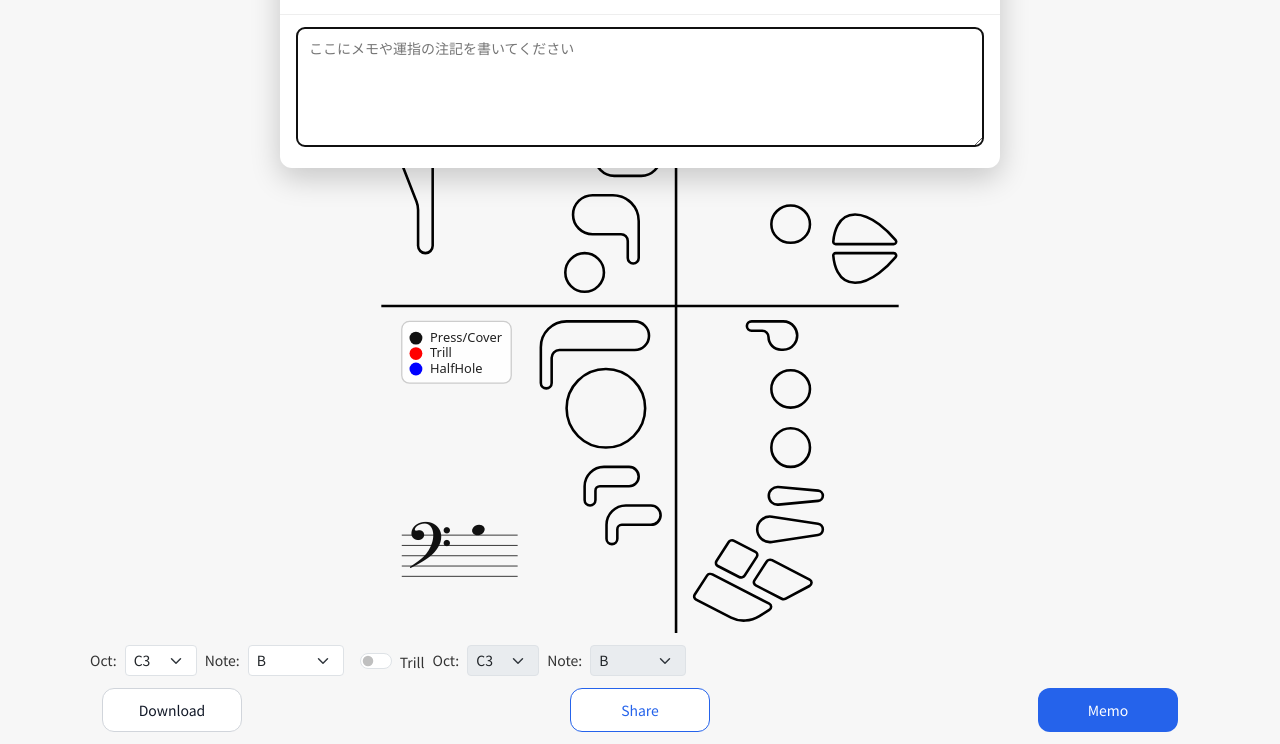
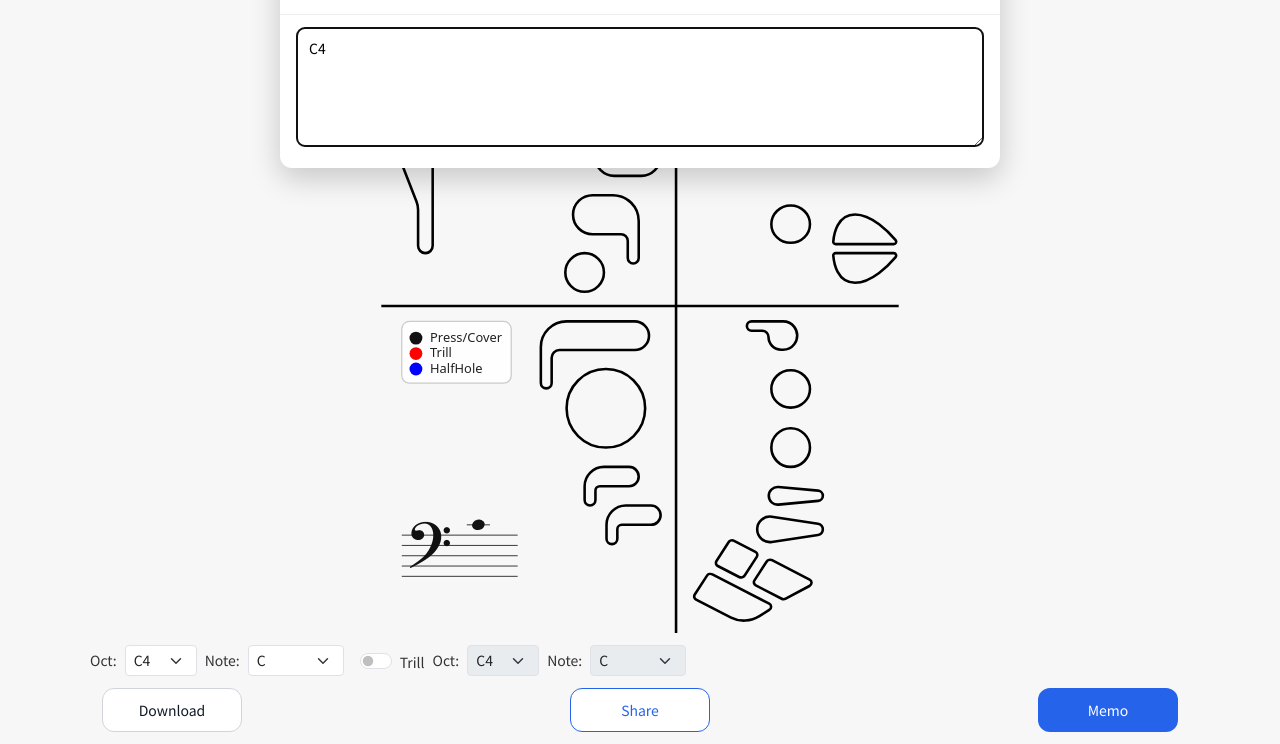
Before and after one commit to okawahiroto/bassoon-fingering-app, a plain HTML site: page index.html in a window 1280 px wide. Both pictures are taken after a click on the button "Memo". Shown: the part 56-800 px from the top of the page. Drawn offline with nearby package versions, Linux system fonts and the light colour scheme.

Commit message:
音名の初期値設定、Memoの挙動変更

```diff
--- a/app.js
+++ b/app.js
@@ -77,8 +77,38 @@
     if (!(textModal instanceof HTMLElement)) return;
     textModal.hidden = false;
     const saved = getSavedText();
+    // 現在の音名 + オクターブを初期値として用意（Trill ON時はハイフンで連結）
+    const formatNoteWithOct = (label, octNum) => {
+      const parts = String(label || '').split('/')
+        .map((s) => (s || '').trim())
+        .filter(Boolean);
+      return parts.map((p) => `${p}${octNum}`).join('/');
+    };
+    const buildInitialFromSelections = () => {
+      let base = '';
+      if (octaveSelect instanceof HTMLSelectElement && noteSelect instanceof HTMLSelectElement) {
+        const oct = parseInt(octaveSelect.value, 10);
+        const noteLabel = noteSelect.options[noteSelect.selectedIndex]?.textContent || '';
+        base = formatNoteWithOct(noteLabel, isNaN(oct) ? '' : oct);
+      }
+      let trill = '';
+      const trillOn = (trillEnabled instanceof HTMLInputElement) && !!trillEnabled.checked;
+      if (
+        trillOn &&
+        trillOctaveSelect instanceof HTMLSelectElement &&
+        trillNoteSelect instanceof HTMLSelectElement
+      ) {
+        const toct = parseInt(trillOctaveSelect.value, 10);
+        const tlabel = trillNoteSelect.options[trillNoteSelect.selectedIndex]?.textContent || '';
+        trill = formatNoteWithOct(tlabel, isNaN(toct) ? '' : toct);
+      }
+      const combined = trill ? `${base}-${trill}` : base;
+      return { base, trill, combined, trillOn };
+    };
     if (textArea instanceof HTMLTextAreaElement) {
-      textArea.value = saved;
+      const { combined } = buildInitialFromSelections();
+      const existing = (saved || '').trim();
+      textArea.value = existing ? `${combined} ${existing}` : combined;
       // モバイルでキーボードが出ない対策：即時フォーカス + 選択範囲設定
       try {
         textArea.focus({ preventScroll: true });
@@ -160,6 +190,8 @@
       // 純CSSレイアウトにより高さ調整（JSは不要）
 
       // 初期表示で保存済みメモを適用
+      // リフレッシュ時はメモをクリア（LocalStorageのメモを削除）
+      try { localStorage.removeItem(TEXT_KEY); } catch {}
       const initialNotes = getSavedText();
       syncAllTextAreas(initialNotes);
 
@@ -209,26 +241,9 @@
           noteSelect.value = stillExists ? String(current) : String(allowed[0].v);
         };
 
-        // まず新キーから復元
-        const savedIdx = getSavedNoteIndex();
-        const savedOct = getSavedOctave();
-        if (savedOct != null) octaveSelect.value = String(savedOct);
+        // 初期表示はHTMLの初期値をそのまま使用（LocalStorageからは復元しない）
         // オプション構築はオクターブに依存
         rebuildNoteOptions(parseInt(octaveSelect.value, 10));
-        if (savedIdx != null) noteSelect.value = String(savedIdx);
-
-        // 次に旧キーが残っていたら初期化に利用（例: "C#4"）
-        const legacy = getSavedNoteText();
-        if (legacy && (savedIdx == null || savedOct == null)) {
-          const p = parseNoteText(legacy);
-          if (p) {
-            const mapToIndex = noteTextToIndex(p.letter, p.accidental);
-            if (savedOct == null) octaveSelect.value = String(p.octave);
-            // オクターブ変更に伴い再構築
-            rebuildNoteOptions(parseInt(octaveSelect.value, 10));
-            if (savedIdx == null && mapToIndex != null) noteSelect.value = String(mapToIndex);
-          }
-        }
 
         const onChange = () => {
           const oct = parseInt(octaveSelect.value, 10);
--- a/index.html
+++ b/index.html
@@ -24,8 +24,8 @@
           <label for="octave-select" class="form-label mb-0">Oct:</label>
           <select id="octave-select" class="form-select form-select-sm w-auto">
             <option value="5">C5</option>
-            <option value="4">C4</option>
-            <option value="3" selected>C3</option>
+            <option value="4" selected>C4</option>
+            <option value="3">C3</option>
             <option value="2">C2</option>
             <option value="1">C1</option>
           </select>
@@ -42,7 +42,7 @@
             <option value="3">D#/Eb</option>
             <option value="2">D</option>
             <option value="1">C#/Db</option>
-            <option value="0">C</option>
+            <option value="0" selected>C</option>
           </select>
         </div>
         <div class="control-group trill-group d-inline-flex align-items-center gap-2">
@@ -53,8 +53,8 @@
           <label for="trill-octave-select" class="form-label mb-0">Oct:</label>
           <select id="trill-octave-select" class="form-select form-select-sm w-auto" disabled>
             <option value="5">C5</option>
-            <option value="4">C4</option>
-            <option value="3" selected>C3</option>
+            <option value="4" selected>C4</option>
+            <option value="3">C3</option>
             <option value="2">C2</option>
             <option value="1">C1</option>
           </select>
@@ -71,7 +71,7 @@
             <option value="3">D#/Eb</option>
             <option value="2">D</option>
             <option value="1">C#/Db</option>
-            <option value="0">C</option>
+            <option value="0" selected>C</option>
           </select>
         </div>
       </div>
```
